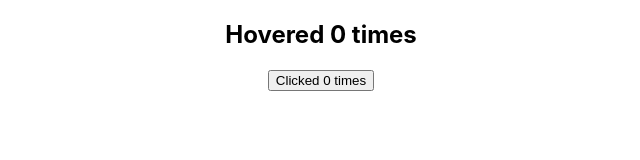
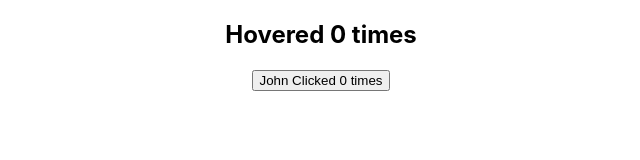
Before and after one commit to edwinisnow/react-basics, a React (Create React App) app: page / in a window 1280 px wide. Shown: the top 160 px of the page, without its empty margins (319-959 px from the left). Built offline with nearby package versions, Linux system fonts and the light colour scheme.

Commit message:
HC passing props

```diff
--- a/src/App.js
+++ b/src/App.js
@@ -38,7 +38,7 @@
     <div className="App">
 
       <HoverCounter />
-      <ClickCounter />
+      <ClickCounter name="John" />
 
       {/* <ErrorBoundary>
         <Hero heroName="Batman" />
--- a/src/components/ClickCounter.js
+++ b/src/components/ClickCounter.js
@@ -9,10 +9,10 @@
 
         return (
             <div>
-                <button onClick={incrementCount}> Clicked {count} times</button>
+                <button onClick={incrementCount}> {this.props.name} Clicked {count} times</button>
             </div>
         )
     }
 }
 
-export default withCounter(ClickCounter);
+ export default withCounter(ClickCounter);
--- a/src/components/withCounter.js
+++ b/src/components/withCounter.js
@@ -16,7 +16,9 @@
         }
 
         render() {
-            return <WrappedComponent count={this.state.count} incrementCount={this.incrementCount} />
+            return <WrappedComponent count={this.state.count}
+                incrementCount={this.incrementCount}
+                {...this.props} />
         }
     }
     return NewComponent;
```
